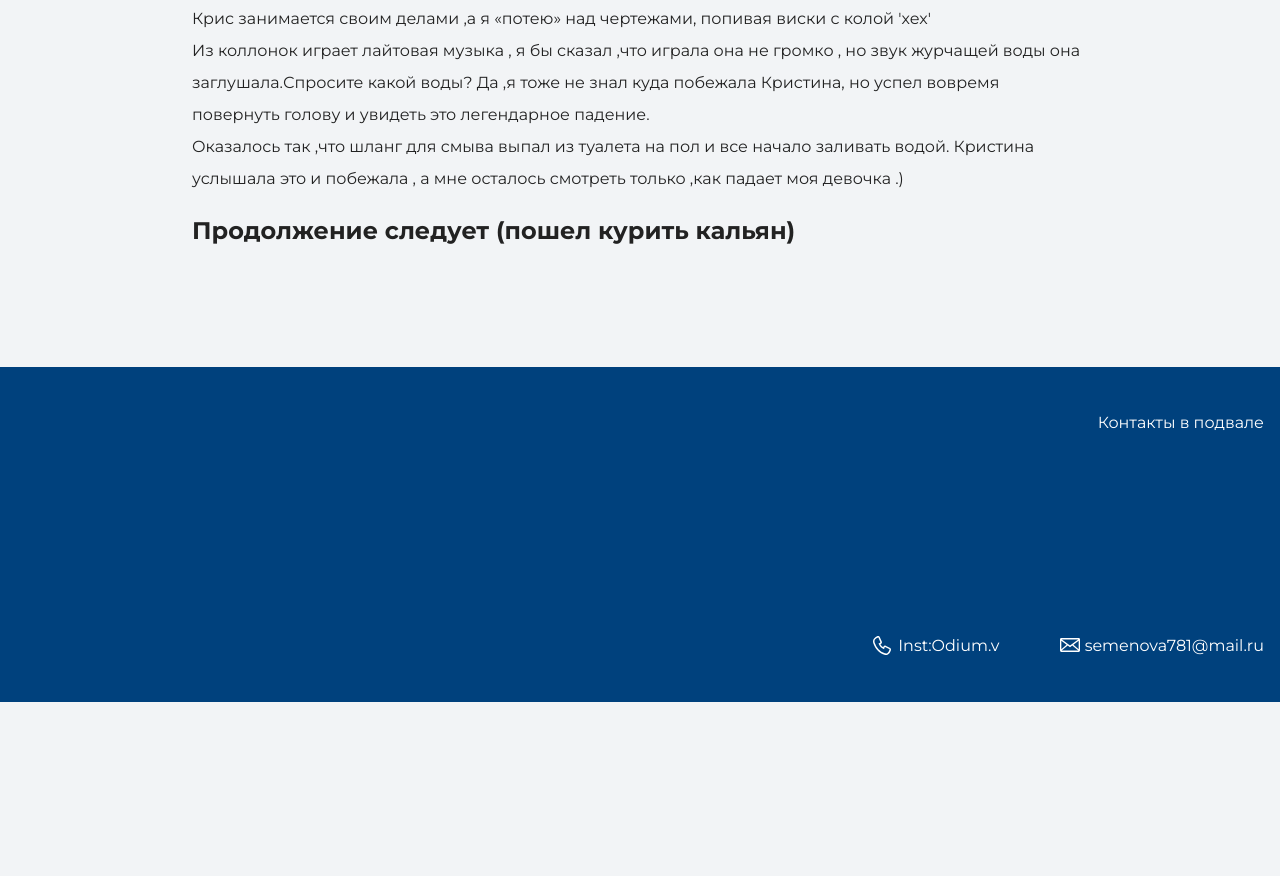
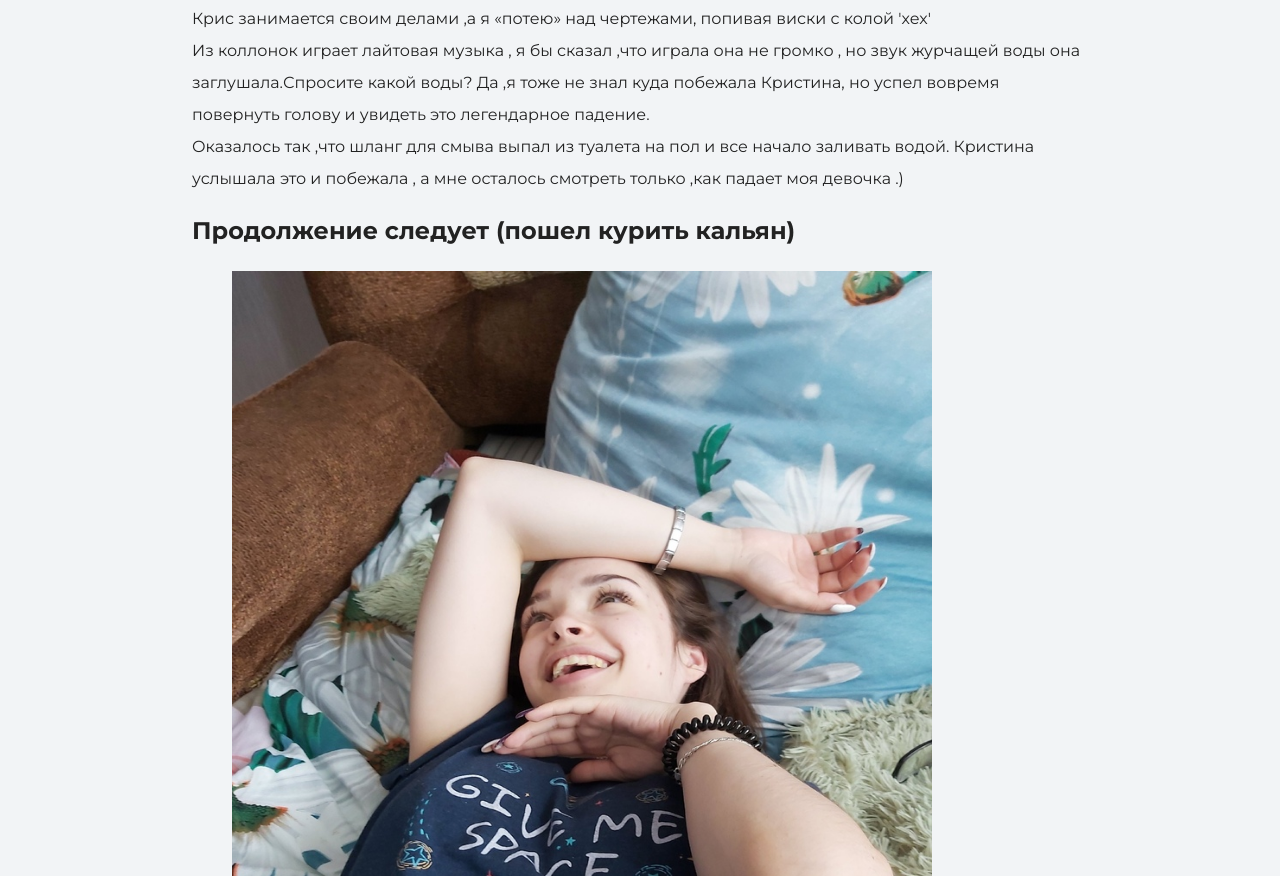
Before and after one commit to odium888/my-site, a plain HTML site: page index.html in a window 1280 px wide. Shown: the part 2444-3320 px from the top of the page. Before the commit the page ends 3146 px from the top, so only its background shows below. Drawn offline with nearby package versions, Linux system fonts and the light colour scheme.

Commit message:
Add files via upload

```diff
--- a/index.html
+++ b/index.html
@@ -56,7 +56,9 @@
       Из коллонок играет лайтовая музыка , я бы сказал ,что играла она не громко , но звук журчащей воды она заглушала.Спросите какой воды? Да ,я тоже не знал куда побежала Кристина, но успел вовремя повернуть голову и увидеть это легендарное падение.<br>
     Оказалось так ,что шланг для смыва выпал из туалета на пол и все начало заливать водой. Кристина услышала это и побежала , а мне осталось смотреть только ,как падает моя девочка .)
   </p>
-  <h2>Продолжение следует (пошел курить кальян)</h2>
+  <h2>Продолжение следует (пошел курить кальян)
+  <a href="https://vk.com/id125068043" alt="Кукушка"><figure><img src="img/kris.jpg" width="700" height="900"></a><figcaption>Кристинка</figcaption></figure>
+  </h2>
     </section></div>
 
     <footer class="page-footer"><div class="container">
```
Also changed, not shown: img/kris.jpg (added).
